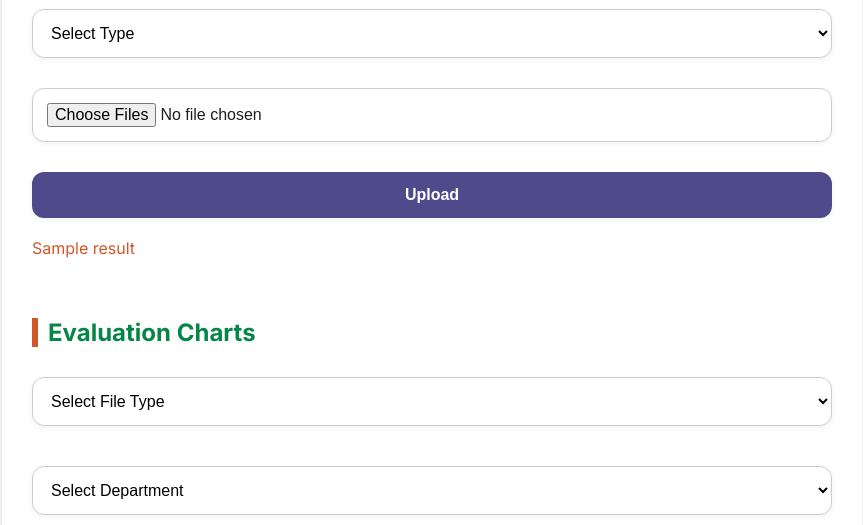
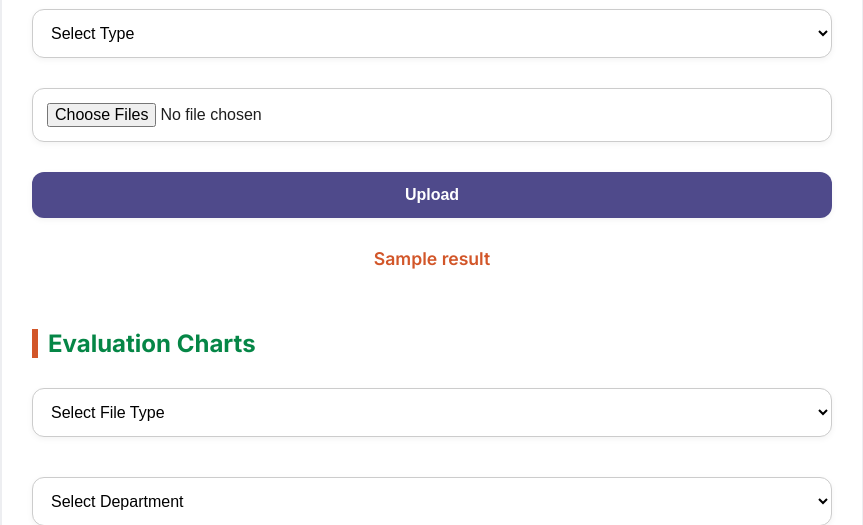
Before and after one commit to SajaAlharbi0-0/PDFExtractorProject, a Flask app: template templates/index.html in a window 1280 px wide. Shown: the part 384-909 px from the top of the page, without its empty margins (208-1071 px from the left). Run offline with Flask 3, Linux system fonts and the light colour scheme; the template is opened without the code that fills it: most values are stand-ins (such as "Sample title", 1, 10 or a date in 2020); parts of the project's set-up code (start-up, migrations or seed data) failed here and were passed over.

Commit message:
Update style.css

```diff
--- a/static/style.css
+++ b/static/style.css
@@ -156,6 +156,22 @@
   background-color: #3a3771;
 }
 
+.result-message {
+  font-weight: 600;
+  font-size: 1.1em;
+  color: #058646;
+  margin: 10px auto 0;
+  text-align: center;
+  background: none !important;  /* 🔥 ضروري عشان يلغي أي تأثير من المتصفح أو bootstrap */
+  padding: 0 !important;
+  border: none !important;
+  box-shadow: none !important;
+  display: block;
+  width: fit-content;
+  opacity: 1;
+  transition: opacity 0.5s ease;
+}
+
 .result-message.success {
   color: #058646;
 }
```
